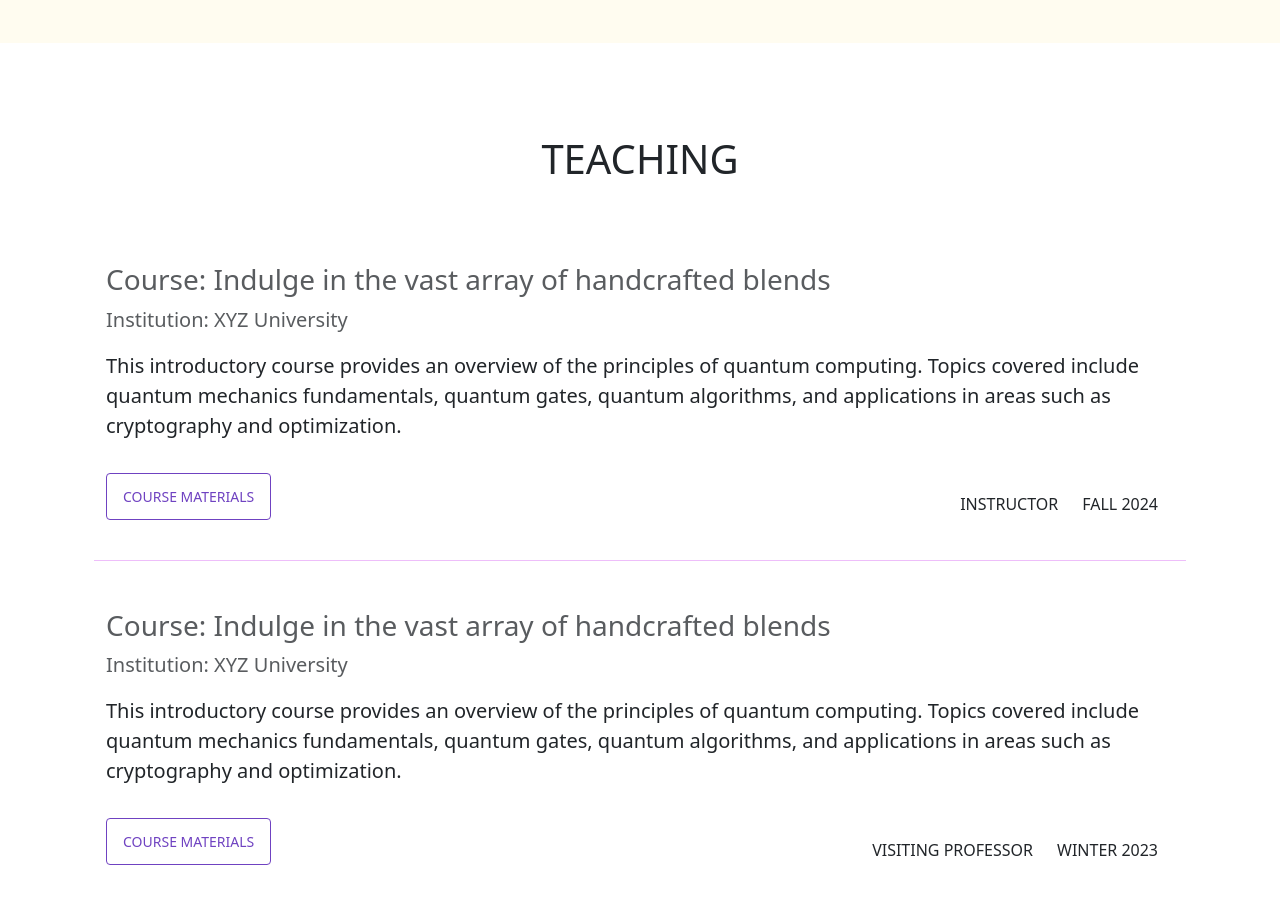
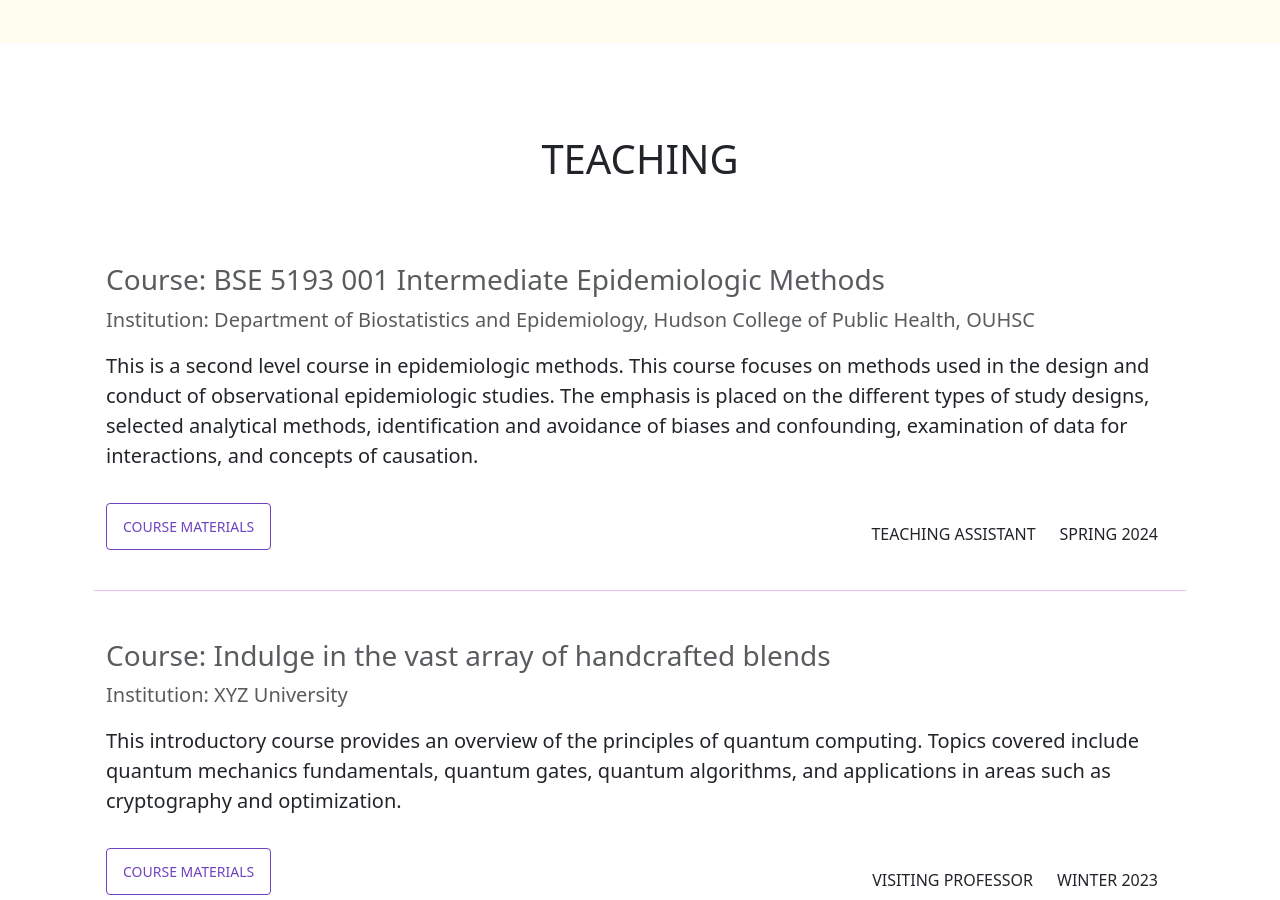
Before and after one commit to sohom070994/sohom070994.github.io, a Jekyll site: the page built from index.md, in a window 1280 px wide and 900 px high, scrolled down 1566 px. Built offline with Jekyll 4.4.1, drawn with Linux system fonts in a browser that asks for light colours.

Commit message:
added 1st course

```diff
--- a/_data/hometext.yml
+++ b/_data/hometext.yml
@@ -36,14 +36,16 @@ projects:
 teaching:
   title: "Teaching"
   list:
-    - title: "Course: Indulge in the vast array of handcrafted blends"
-      school: "Institution: XYZ University"
+    - title: "Course: BSE 5193 001 Intermediate Epidemiologic Methods"
+      school: "Institution:  Department of Biostatistics and Epidemiology, Hudson College of Public Health, OUHSC"
       text: |
-        This introductory course provides an overview of the principles of quantum computing.
-        Topics covered include quantum mechanics fundamentals, quantum gates, quantum algorithms,
-        and applications in areas such as cryptography and optimization.
-      role: "Instructor"
-      period: "Fall 2024"
+        This is a second level course in epidemiologic methods. This course focuses on
+        methods used in the design and conduct of observational epidemiologic studies.
+        The emphasis is placed on the different types of study designs, selected analytical
+        methods, identification and avoidance of biases and confounding, examination of
+        data for interactions, and concepts of causation.
+      role: "Teaching Assistant"
+      period: "Spring 2024"
       button_text: "Course Materials"
       button_link: "https://example.com"
     - title: "Course: Indulge in the vast array of handcrafted blends"
```
